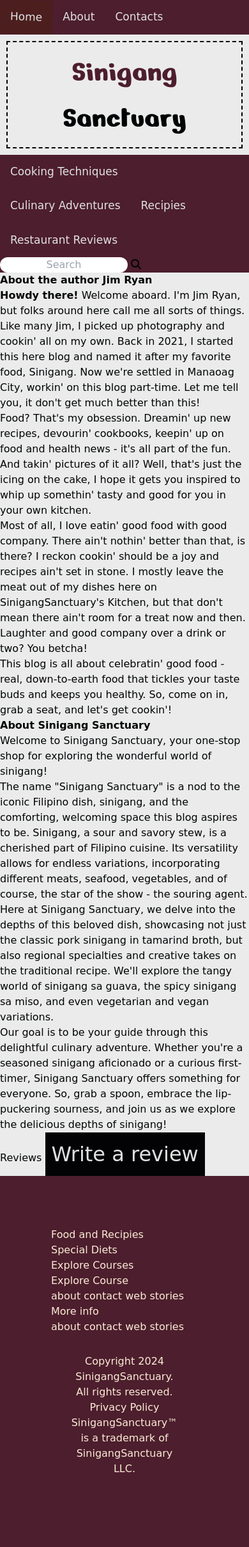
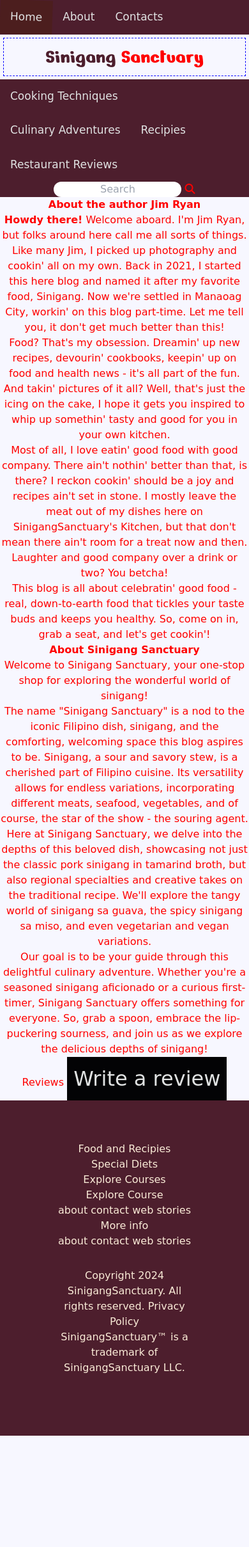
Before and after one commit to Meiroudii/sinigang-sanctuary, a Flask app: page /about in a window 390 px wide. Shown: the whole page at 64% size. After the commit the page ends 2244 px from the top, so only its background shows below. Run offline with Flask 3, Linux system fonts and the light colour scheme; some libraries are stand-ins or nearby versions.

Commit message:
rewrte: style.css

```diff
--- a/static/styles/style.css
+++ b/static/styles/style.css
@@ -19,7 +19,11 @@
 }
 
 body {
-    background: rgb(235, 235, 235);
+/*    background: rgb(235, 235, 235);*/
+    background-image: url("../assets/images/sisigtofu-image-with-rice.png");
+    background-repeat: no-repeat;
+    background-positiion: center;
+    background-size: cover;
     color: rgb(0, 4, 5);
     font-family: cursive, arial, sans-serif;
 }
@@ -79,12 +83,13 @@ body::-webkit-scrollbar {
     transition: background 1.15s, transform 2s;
     transform: rotate(2deg);
 }
-
+/*
 .ingredientRecipiesSection > .ingredients-section, .recipies-section{
     text-align: left;
     padding: 2rem;
 }
 
+*/
 #pork-sinigang-image {
     transform: rotate(-0.25turn);
     border-radius: 100px;
@@ -109,6 +114,79 @@ body::-webkit-scrollbar {
     text-align: center;
 }
 
+/* Site's media query
+ */
+@media (min-width: 600px) {
+}
+@media (max-width: 599px) {
+    .logo-text {
+        font-size: 2rem;
+        margin: 5px;
+        border: 1px dashed blue;
+        padding: 5px;
+    }
+    body {
+        background: #f7f7ff;
+        text-align: center;
+        color: red;
+    }
+    .footer-wrapper {
+        padding: 4rem;
+        font-size: 1rem;
+        color: antiquewhite;
+        background-color: var(--primary-accent-color);
+    }
+}
+
+/* For very small screen */
+@media (max-width: 261px) {
+    .logo-text {
+        font-size: 1rem;
+        margin: 2px;
+        border: 1px solid blue;
+        padding: 2px;
+    }
+    body {
+        background: #f7f7ff;
+        text-align: center;
+        color: black;
+    }
+    .footer-wrapper {
+        padding: 2rem;
+        font-size: 1rem;
+        color: antiquewhite;
+        background-color: var(--primary-accent-color);
+    }
+    #foodSearchBar {
+        border: none;
+        outline: none;
+        border-radius: 10px;
+        text-align: center;
+        font-size: 10px;
+    }
+    .nav {
+        overflow: hidden;
+        background-color: var(--primary-accent-color);
+        background-image: linear-gradient(#4f484e, #332c26);
+    }
+
+    .nav a{
+        color:rgb(224, 226, 226);
+        /* font-size: 1.5rem; */
+        float: left;
+        text-align: center;
+        padding: 5px 5px;
+        text-decoration: none;
+        font-size: 14px;
+
+    }
+
+    .nav a:hover {
+        background: #4d1e1ef7;
+        transition: background 1.15s, transform 2s;
+        transform: rotate(2deg);
+    }
+}
 /* TAILWIND CUSTOM CLASSES */
 .btn-blue {
     @apply py-2 px-4 bg-blue-500 text-white font-semibold rounded-lg shadow-md hover:bg-blue-700;
```
